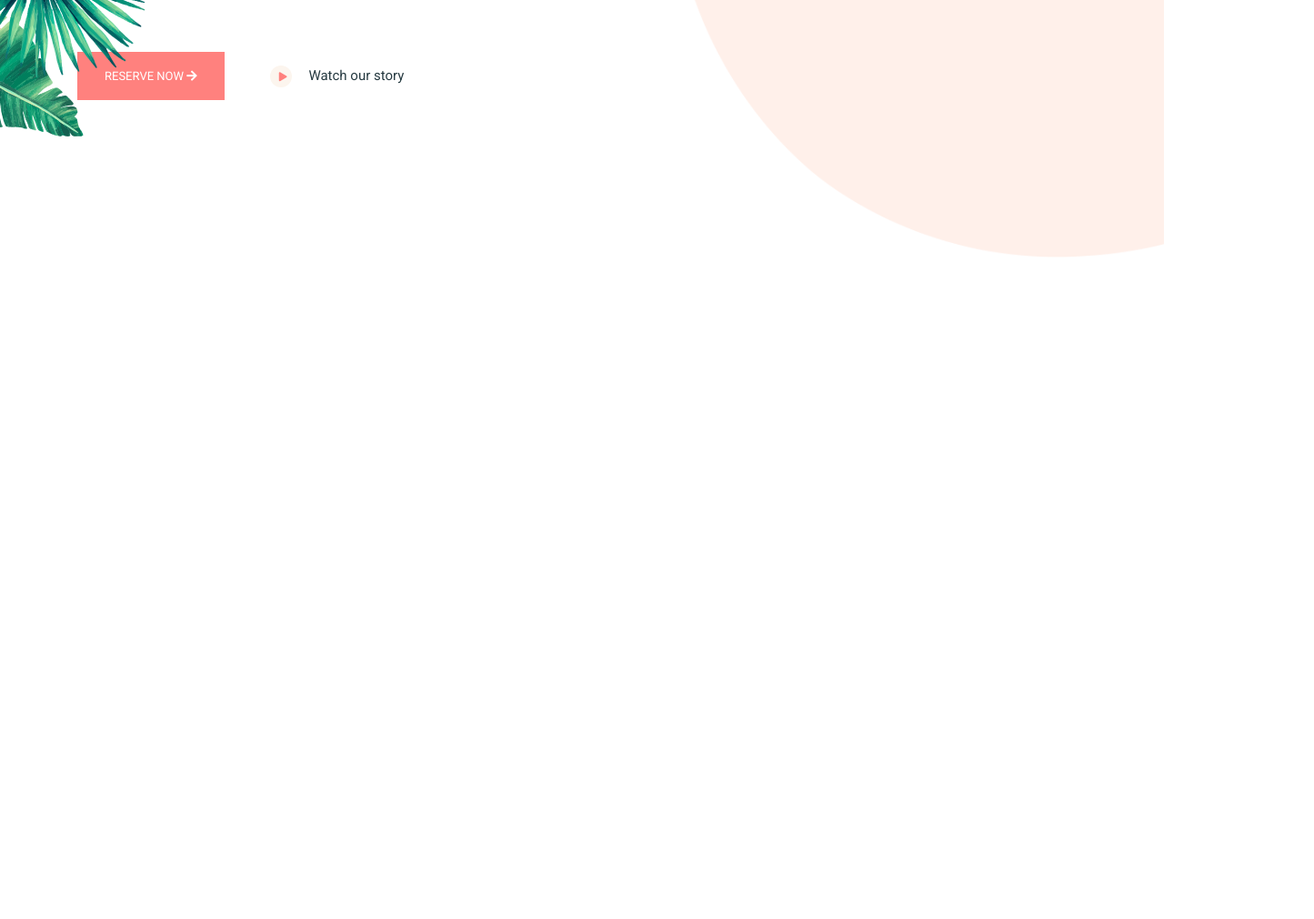
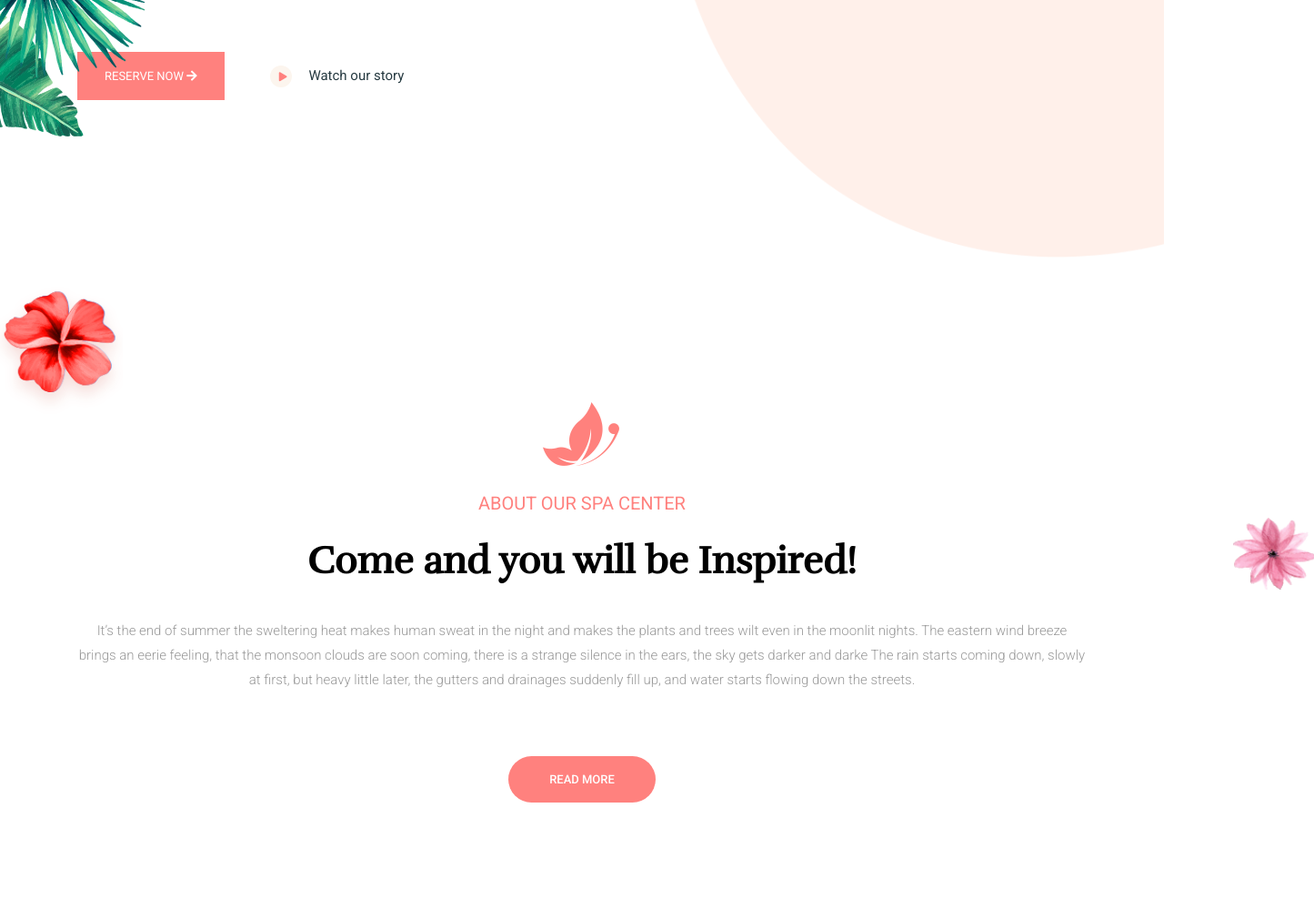
Before and after one commit to huynhnhan3110/leospa-clone, a website: page index.html in a window 1280 px wide. Shown: the part 527-1537 px from the top of the page at 91% size, 1445 px wide, since content can reach past the window. Before the commit the page ends 810 px from the top, so only its background shows below. Drawn offline with nearby package versions, Linux system fonts and the light colour scheme.

Commit message:
done about

```diff
--- a/css/main.css
+++ b/css/main.css
@@ -59,7 +59,7 @@
 }
 /* welcome */
 .header__welcome {
-    margin-top: 12rem;
+    margin: 12rem 0 20rem;
     max-width: 55rem;
 }
 .header__welcome-subject {
@@ -113,3 +113,69 @@
     color: var(--gray-dark);
     margin-left: 1.5rem;
 }
+/* about */
+.about {
+    max-height: 70rem;
+    padding: 13rem 0;
+    flex-direction: column;
+    display: flex;
+    align-items: center;
+    text-align: center;
+}
+.about__heading-small {
+    font-family: var(--primary-font);
+    font-size: 2rem;
+    text-transform: uppercase;
+    color: var(--primary-color);
+    margin: 2rem;
+}
+.about__heading-big {
+    font-family: var(--secondary-font);
+    font-size: 4.2rem;
+    font-weight: bold;
+    color: black;
+    line-height: 1.6;
+}
+.about__heading-desc {
+    font-family: var(--primary-font);
+    font-weight: 300;
+    font-size: 1.5rem;
+    margin: 3rem 0 7rem;
+    line-height: 1.8;
+    color: var(--gray-light);
+}
+
+.readmore-link {
+    background: var(--primary-color);
+    font-family: var(--primary-font);
+    font-size: 1.3rem;
+    font-weight: 500;
+    color: white;
+    text-transform: uppercase;
+    padding: 1.9rem 4.5rem;
+    border-radius: 32px;
+}
+/* about before and after img  */
+.about {position: relative;}
+.about:before {
+    content: '';
+    background-image: url(../images/about-before-img.png);
+    background-repeat: no-repeat;
+    background-size: cover;
+    position: absolute;
+    width: 15rem;
+    height: 15rem;
+    top: 0;
+    left: -10rem;
+}
+.about:after {
+    content: '';
+    background-image: url(../images/about-after-img.png);
+    background-repeat: no-repeat;
+    background-size: cover;
+    position: absolute;
+    width: 8.9rem;
+    height: 7.9rem;
+    top: 37%;
+    right: -25rem;
+}
--- a/index.html
+++ b/index.html
@@ -36,7 +36,19 @@
                                 <div class="header__welcome-watch"><a href="#"><i class="fas fa-play"></i>  <span class="text">Watch our story</span></a></div>
                             </div>
                         </div>
+
                 </header>
+                <div class="about">
+                    <img src="./images/about-logo.png" alt="" class="about__logo">
+                    <h3 class="about__heading-small">About our spa center</h3>
+                    <h2 class="about__heading-big">Come and you will be Inspired!</h2>
+                    <p class="about__heading-desc">It’s the end of summer the sweltering heat makes human sweat in the night and makes the plants and trees wilt even in the moonlit nights. The eastern wind breeze brings an eerie feeling, that the monsoon clouds are soon coming, there is a strange silence in the ears, the sky gets darker and darke The rain starts coming down,
+                        slowly at first, but heavy little later,
+                        the gutters and drainages suddenly fill up,
+                        and water starts flowing down the streets.
+                    </p>
+                    <div class="about__button-readmore"><a class="readmore-link">Read more</a></div>
+                </div>
         </div>
     </div>
 
```
Also changed, not shown: images/about-after-img.png (added), images/about-before-img.png (added), images/about-logo.png (added).
